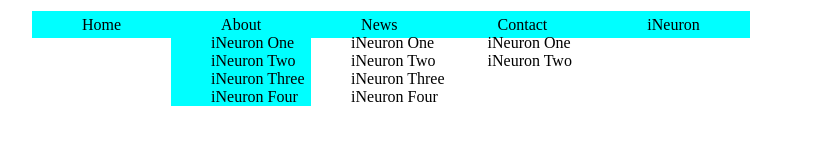
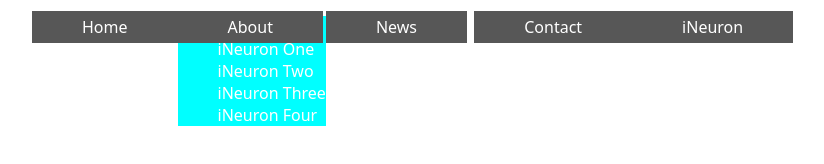
Before and after one commit to madhavanvv/CSSChallenges, a plain HTML site: page NavbarChallenges/Challenge_2/index.html in a window 1280 px wide. Shown: the whole page, without its empty margins (16-840 px from the left). Drawn offline with Linux system fonts and the light colour scheme.

Commit message:
minor ui update

```diff
--- a/NavbarChallenges/Challenge_2/style.css
+++ b/NavbarChallenges/Challenge_2/style.css
@@ -1,3 +1,10 @@
+* {
+  font-family: system-ui, -apple-system, BlinkMacSystemFont, "Segoe UI", Roboto,
+    Oxygen, Ubuntu, Cantarell, "Open Sans", "Helvetica Neue", sans-serif;
+}
+body {
+  color: white;
+}
 .mynav {
   display: flex;
 }
@@ -6,7 +13,7 @@
   list-style: none;
 }
 .mynav > li > a {
-  background-color: aqua;
+  background-color: rgb(87, 87, 87);
   padding: 5px 50px;
 }
 .mynav > li > a:hover {
```
